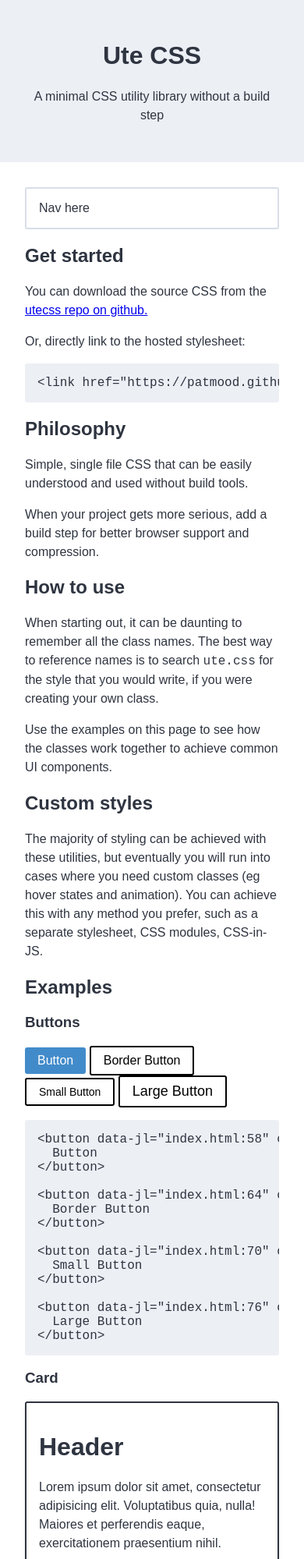
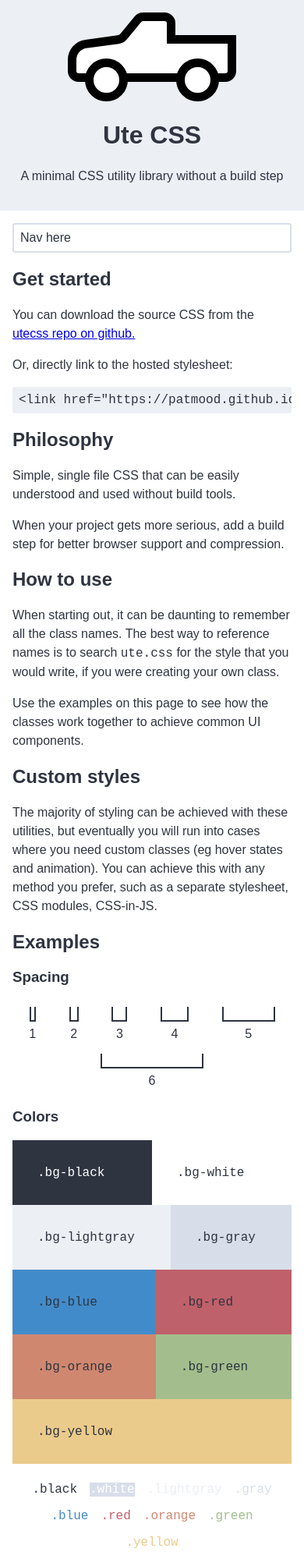
Before and after one commit to patmood/utecss, a plain HTML site: page index.html in a window 390 px wide. Shown: the top 1999 px of the page at 78% size. Drawn offline with Linux system fonts and the light colour scheme.

Commit message:
more docs

```diff
--- a/index.html
+++ b/index.html
@@ -8,7 +8,36 @@
     <link rel="stylesheet" href="ute.css" />
   </head>
   <body>
-    <header class="text-center bg-light-gray p-3">
+    <header class="text-center bg-lightgray p-3">
+      <svg
+        width="216"
+        height="114"
+        fill="none"
+        xmlns="http://www.w3.org/2000/svg"
+      >
+        <path
+          d="M132.5 29v5.5h78V75a8.5 8.5 0 0 1-8.5 8.5H14A8.5 8.5 0 0 1 5.5 75V60.695c0-10.251 7.573-18.927 17.73-20.312l41.194-5.617a11.5 11.5 0 0 0 7.306-4.063L90.038 8.581A8.5 8.5 0 0 1 96.586 5.5H124a8.5 8.5 0 0 1 8.5 8.5v15z"
+          fill="#fff"
+          stroke="#000"
+          stroke-width="11"
+        />
+        <circle
+          cx="49.5"
+          cy="86.5"
+          r="22"
+          fill="#fff"
+          stroke="#000"
+          stroke-width="11"
+        />
+        <circle
+          cx="166.5"
+          cy="86.5"
+          r="22"
+          fill="#fff"
+          stroke="#000"
+          stroke-width="11"
+        />
+      </svg>
       <h1>Ute CSS</h1>
       <p>A minimal CSS utility library without a build step</p>
     </header>
@@ -21,7 +50,7 @@
       </p>
       <p>Or, directly link to the hosted stylesheet:</p>
       <pre
-        class="border-none bg-light-gray rounded block w-full mt-2 mx-0 p-2 overflow-x-scroll"
+        class="border-none bg-lightgray rounded block w-full mt-2 mx-0 p-2 overflow-x-scroll"
       >
 &lt;link href=&quot;https://patmood.github.io/utecss/ute.css&quot; rel=&quot;stylesheet&quot;&gt;</pre
       >
@@ -53,6 +82,78 @@
       </p>
 
       <h2>Examples</h2>
+      <h3>Spacing</h3>
+      <div class="flex items-center content-around text-center flex-wrap">
+        <div class="m-2">
+          <span class="border-right border-bottom border-left pr-1"></span>
+          <div class="mt-2">1</div>
+        </div>
+        <div class="m-2">
+          <span class="border-right border-bottom border-left pr-2"></span>
+          <div class="mt-2">2</div>
+        </div>
+        <div class="m-2">
+          <span class="border-right border-bottom border-left pr-3"></span>
+          <div class="mt-2">3</div>
+        </div>
+        <div class="m-2">
+          <span class="border-right border-bottom border-left pr-4"></span>
+          <div class="mt-2">4</div>
+        </div>
+        <div class="m-2">
+          <span class="border-right border-bottom border-left pr-5"></span>
+          <div class="mt-2">5</div>
+        </div>
+        <div class="m-2">
+          <span class="border-right border-bottom border-left pr-6"></span>
+          <div class="mt-2">6</div>
+        </div>
+      </div>
+
+      <h3>Colors</h3>
+      <div class="flex flex-wrap mb-3">
+        <div class="flex-grow p-4 bg-black white"><code>.bg-black</code></div>
+        <div class="flex-grow p-4 bg-white"><code>.bg-white</code></div>
+        <div class="flex-grow p-4 bg-lightgray">
+          <code>.bg-lightgray</code>
+        </div>
+        <div class="flex-grow p-4 bg-gray"><code>.bg-gray</code></div>
+        <div class="flex-grow p-4 bg-blue"><code>.bg-blue</code></div>
+        <div class="flex-grow p-4 bg-red"><code>.bg-red</code></div>
+        <div class="flex-grow p-4 bg-orange"><code>.bg-orange</code></div>
+        <div class="flex-grow p-4 bg-green"><code>.bg-green</code></div>
+        <div class="flex-grow p-4 bg-yellow"><code>.bg-yellow</code></div>
+      </div>
+
+      <div class="flex flex-wrap content-center mb-3">
+        <code class="m-2 black">.black</code>
+        <code class="m-2 white bg-gray">.white</code>
+        <code class="m-2 lightgray">.lightgray</code>
+        <code class="m-2 gray">.gray</code>
+        <code class="m-2 blue">.blue</code>
+        <code class="m-2 red">.red</code>
+        <code class="m-2 orange">.orange</code>
+        <code class="m-2 green">.green</code>
+        <code class="m-2 yellow">.yellow</code>
+      </div>
+
+      <div class="flex flex-wrap content-center mb-3">
+        <code class="m-2 px-2 py-1 border border-black">.border-black</code>
+        <code class="m-2 px-2 py-1 border border-white bg-gray"
+          >.border-white</code
+        >
+        <code class="m-2 px-2 py-1 border border-lightgray"
+          >.border-lightgray</code
+        >
+        <code class="m-2 px-2 py-1 border border-gray">.border-gray</code>
+        <code class="m-2 px-2 py-1 border border-blue">.border-blue</code>
+        <code class="m-2 px-2 py-1 border border-red">.border-red</code>
+        <code class="m-2 px-2 py-1 border border-orange">.border-orange</code>
+        <code class="m-2 px-2 py-1 border border-green">.border-green</code>
+        <code class="m-2 px-2 py-1 border border-yellow">.border-yellow</code>
+      </div>
+
+      <h2>Components</h2>
       <h3>Buttons</h3>
       <div class="example">
         <button
@@ -68,7 +169,7 @@
         </button>
 
         <button
-          class="border rounded text-sm px-2 py-1 bg-transparent cursor-pointer"
+          class="border rounded text-sm px-1 py-1 bg-transparent cursor-pointer"
         >
           Small Button
         </button>
@@ -95,29 +196,46 @@
     <footer class="p-3 bg-black white">
       Ute CSS
     </footer>
-    <style></style>
+    <style>
+      .code-toggle:checked ~ pre {
+        display: block;
+      }
+    </style>
     <script>
       // Load example code snippets
-      const examples = document.querySelectorAll('.example')
-      examples.forEach(example => {
-        const codeBlock = document.createElement('pre')
+      var examples = document.querySelectorAll('.example')
+      examples.forEach(function(example, index) {
+        var div = document.createElement('div')
+
+        // Show code toggle
+        var inputId = 'showCode-' + index
+        var checkbox = document.createElement('input')
+        checkbox.id = inputId
+        checkbox.type = 'checkbox'
+        checkbox.className = 'code-toggle mt-2 mr-1'
+        div.appendChild(checkbox)
+        var label = document.createElement('label')
+        label.textContent = 'Show code'
+        label.htmlFor = inputId
+        div.appendChild(label)
+
+        // Get the example HTML
+        var codeBlock = document.createElement('pre')
         let lines = example.innerHTML.split('\n')
-        // Remove blank trailing lines
         if (!lines[0]) {
           lines = lines.slice(1)
         }
         if (!lines[lines.length - 1]) {
           lines.pop()
         }
-
-        const indentation = lines[0].match(/^\s+/)[0].length
+        var indentation = lines[0].match(/^\s+/)[0].length
         lines = lines.map(l => l.substring(indentation))
-
-        console.log({ indentation })
         codeBlock.textContent = lines.join('\n')
         codeBlock.className =
-          'border-none bg-light-gray rounded block w-full mt-2 mx-0 p-2 overflow-x-scroll'
-        example.appendChild(codeBlock)
+          'border-none bg-lightgray rounded block w-full mt-2 mx-0 p-2 overflow-x-scroll hidden'
+        div.appendChild(codeBlock)
+
+        example.appendChild(div)
       })
     </script>
   </body>
--- a/ute.css
+++ b/ute.css
@@ -20,7 +20,7 @@
 :root {
   --black: #2e3440;
   --white: #ffffff;
-  --light-gray: #eceff4;
+  --lightgray: #eceff4;
   --gray: #d8dee9;
   --blue: #428bca;
   --red: #bf616a;
@@ -30,7 +30,7 @@
 }
 .black { color: var(--black); }
 .white { color: var(--white); }
-.light-gray { color: var(--light-gray); }
+.lightgray { color: var(--lightgray); }
 .gray { color: var(--gray); }
 .blue { color: var(--blue); }
 .red { color: var(--red); }
@@ -41,7 +41,7 @@
 .bg-transparent { background-color: transparent; }
 .bg-black { background-color: var(--black); }
 .bg-white { background-color: var(--white); }
-.bg-light-gray { background-color: var(--light-gray); }
+.bg-lightgray { background-color: var(--lightgray); }
 .bg-gray { background-color: var(--gray); }
 .bg-blue { background-color: var(--blue); }
 .bg-red { background-color: var(--red); }
@@ -51,7 +51,7 @@
 
 .border-black { border-color: var(--black); }
 .border-white { border-color: var(--white); }
-.border-light-gray { border-color: var(--light-gray); }
+.border-lightgray { border-color: var(--lightgray); }
 .border-gray { border-color: var(--gray); }
 .border-blue { border-color: var(--blue); }
 .border-red { border-color: var(--red); }
@@ -60,13 +60,14 @@
 .border-yellow { border-color: var(--yellow); }
 
 
-/* SPACING */
+/* ======= SPACING ======= */
 :root {
-  --space-1: .5rem;
-  --space-2: 1rem;
-  --space-3: 2rem;
-  --space-4: 4rem;
-  --space-5: 8rem;
+  --space-1: 0.25rem;
+  --space-2: 0.5rem;
+  --space-3: 1rem;
+  --space-4: 2rem;
+  --space-5: 4rem;
+  --space-6: 8rem;
 }
 
 .mx-auto { margin-left: auto; margin-right: auto; }
@@ -167,6 +168,22 @@
 .py-5 { padding-top: var(--space-5); padding-bottom: var(--space-5); }
 .px-5 { padding-left: var(--space-5); padding-right: var(--space-5); }
 
+.m-6 { margin: var(--space-6); }
+.mt-6 { margin-top: var(--space-6); }
+.mr-6 { margin-right: var(--space-6); }
+.mb-6 { margin-bottom: var(--space-6); }
+.ml-6 { margin-left: var(--space-6); }
+.my-6 { margin-top: var(--space-6); margin-bottom: var(--space-6); }
+.mx-6 { margin-left: var(--space-6); margin-right: var(--space-6); }
+
+.p-6 { padding: var(--space-6); }
+.pt-6 { padding-top: var(--space-6); }
+.pr-6 { padding-right: var(--space-6); }
+.pb-6 { padding-bottom: var(--space-6); }
+.pl-6 { padding-left: var(--space-6); }
+.py-6 { padding-top: var(--space-6); padding-bottom: var(--space-6); }
+.px-6 { padding-left: var(--space-6); padding-right: var(--space-6); }
+
 
 /* ======= BORDERS ======= */
 :root {
@@ -207,7 +224,7 @@
 :root {
   --bold-font-weight: bold;
 }
-.text-sm { font-size: .875rem; }
+.text-sm { font-size: .6rem; }
 .text-base { font-size: 1rem; }
 .text-lg { font-size: 1.125rem; }
 
@@ -245,7 +262,6 @@
 
 
 /* ======= FLEXBOX ======= */
-.flex { display: flex; }
 .flex-initial { flex: 0 1 auto; }
 .flex-1 { flex: 1 1 0%; }
 .flex-auto { flex: 1 1 auto; }
@@ -260,11 +276,11 @@
 .items-end { align-items: flex-end; }
 .items-baseline { align-items: baseline; }
 
-.content-start { align-content: flex-start; }
-.content-center { align-content: center; }
-.content-end { align-content: flex-end; }
-.content-between { align-content: space-between; }
-.content-around { align-content: space-around; }
+.content-start { justify-content: flex-start; }
+.content-center { justify-content: center; }
+.content-end { justify-content: flex-end; }
+.content-between { justify-content: space-between; }
+.content-around { justify-content: space-around; }
 
 .flex-wrap { flex-wrap: wrap; }
 .flex-no-wrap { flex-wrap: nowrap; }
```
